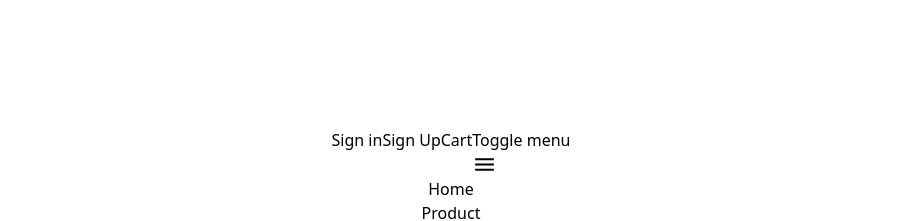
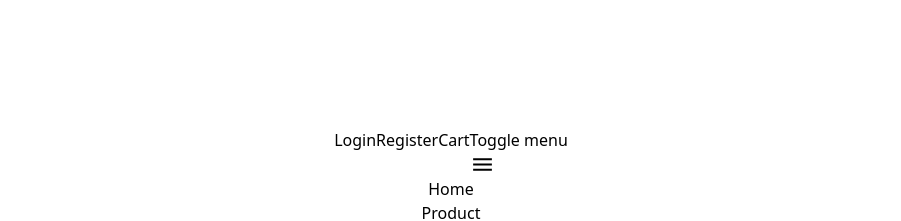
Before and after one commit to Praveen8160/e-commerce-frontend, a React (Vite) app: page / in a window 1280 px wide. Shown: the part 1120-1341 px from the top of the page, without its empty margins (189-1090 px from the left). Built offline with nearby package versions, Linux system fonts and the light colour scheme; no server answers.

Commit message:
update header

```diff
--- a/src/components/Header.jsx
+++ b/src/components/Header.jsx
@@ -28,30 +28,30 @@ function Header() {
     <header className="shadow sticky z-50 top-0">
       <nav className="bg-white border-gray-200 px-4 lg:px-6 py-2.5">
         <ToastContainer />
-        <div className="flex lg:flex-wrap justify-between items-center mx-auto max-w-screen-xl">
+        <div className="flex flex-wrap justify-between items-center max-w-screen-xl">
           <Link to="/" className="flex items-center">
-            <img src={logo} className="mr-3 h-16" alt="Logo" />
+            <img src={logo} className="lg:mr-3 h-16" alt="Logo" />
           </Link>
           <div className="flex items-center lg:order-2">
             {isAuthenticated === false ? (
               <>
                 <Link
                   to="/SignIn"
-                  className="text-gray-800 hover:bg-gray-50 focus:ring-4 focus:ring-gray-300 font-medium rounded-lg text-sm px-2 lg:px-5 py-1 lg:py-2.5 mr-2 focus:outline-none"
+                  className="text-gray-800 hover:bg-gray-50 focus:ring-4 focus:ring-gray-300 font-medium rounded-lg text-sm lg:px-5 py-2 lg:py-2.5 md:px-5 md:py-2.5 mr-2 focus:outline-none"
                 >
-                  Sign in
+                  Login
                 </Link>
                 <Link
                   to="/SignUp"
-                  className="text-gray-800 hover:bg-gray-50 focus:ring-4 focus:ring-gray-300 font-medium rounded-lg text-sm px-2 lg:px-5 py-1 lg:py-2.5 mr-2 focus:outline-none"
+                  className="text-gray-800 hover:bg-gray-50 focus:ring-4 focus:ring-gray-300 font-medium rounded-lg text-sm lg:px-5 py-2 lg:py-2.5 mr-2 md:px-5 md:py-2.5 focus:outline-none"
                 >
-                  Sign Up
+                  Register
                 </Link>
               </>
             ) : (
               <>
                 <Link
-                  className="text-gray-800 hover:bg-gray-50 focus:ring-4 focus:ring-gray-300 font-medium rounded-lg text-sm px-4 lg:px-5 py-2 lg:py-2.5 mr-2 focus:outline-none"
+                  className="text-gray-800 hover:bg-gray-50 focus:ring-4 focus:ring-gray-300 font-medium rounded-lg text-sm px-1 lg:px-5 py-2 lg:py-2.5 mr-2 md:px-5 md:py-2.5 focus:outline-none"
                   onClick={Logout}
                 >
                   Logout
@@ -60,13 +60,13 @@ function Header() {
             )}
             <Link
               to="/cart"
-              className="text-white bg-orange-700 hover:bg-orange-800 focus:ring-4 focus:ring-orange-300 font-medium rounded-lg text-sm px-4 lg:px-5 py-2 lg:py-2.5 mr-2 focus:outline-none"
+              className="text-white bg-orange-700 hover:bg-orange-800 focus:ring-4 focus:ring-orange-300 font-medium rounded-lg text-sm px-4 lg:px-5 py-2 lg:py-2.5 lg:mr-2 focus:outline-none"
             >
               Cart
             </Link>
             <button
               type="button"
-              className="inline-flex items-center p-2 ml-1 text-sm text-gray-500 rounded-lg lg:hidden hover:bg-gray-100 focus:outline-none "
+              className="inline-flex items-center p-2 ml-2 text-sm text-gray-500 rounded-lg lg:hidden hover:bg-gray-100 focus:outline-none "
               aria-controls="mobile-menu-2"
               aria-expanded={isMenuOpen ? "true" : "false"}
               onClick={handleToggleMenu}
```
